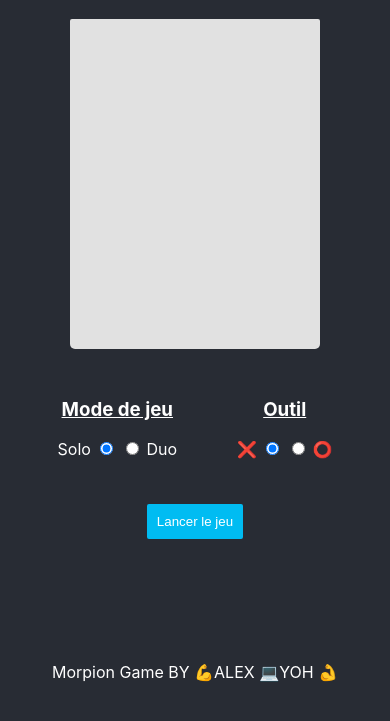
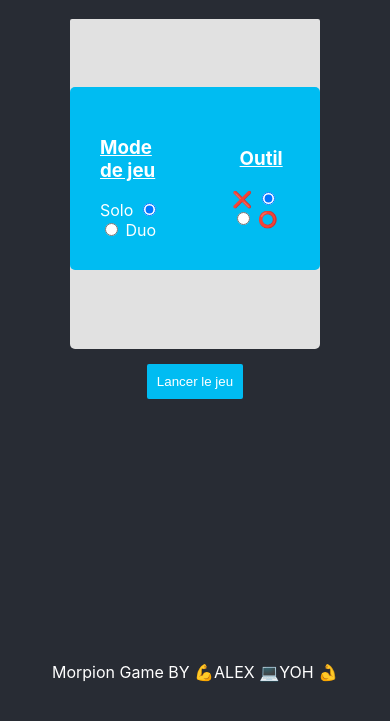
Before and after one commit to yohalex/morpion, a plain HTML site: page index.html in a window 390 px wide. Shown: the part 63-784 px from the top of the page. Drawn offline with Linux system fonts and the light colour scheme.

Commit message:
Update style.css

```diff
--- a/style.css
+++ b/style.css
@@ -142,5 +142,18 @@ justify-content: space-around;
   .resultat{
     width: 250px;
   }
+  .parametre{
+    background-color : #00bcf2;
+    position : absolute;
+    width: 250px;
+    top : 150px;
+    border-radius:  5px;
+  }
+  .parametre .mode , .parametre .choice-outil{
+    display: flex;
+    justify-content: center;
+    align-items: center;
+
+  }
 
 }
```
